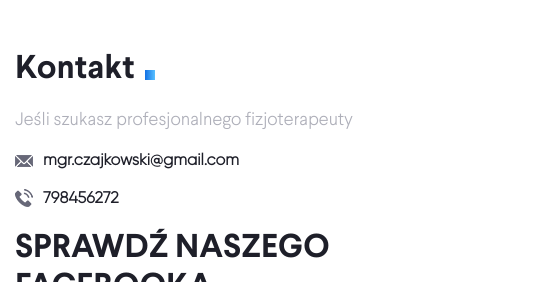
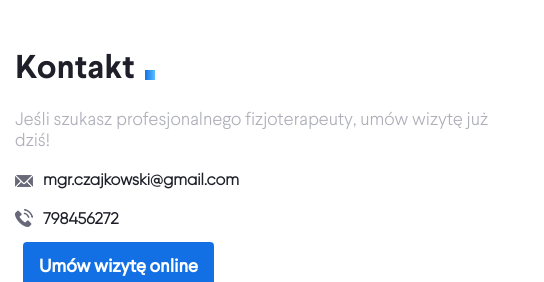
Before and after one commit to mchodyn/bodyBalance, a plain HTML site: page index.html in a window 1280 px wide. Shown: the part 3689-3971 px from the top of the page, 0-544 px from the left. Drawn offline with Linux system fonts and the light colour scheme; grey boxes are pictures that could not be loaded.

Commit message:
booking changes

```diff
--- a/css/style.css
+++ b/css/style.css
@@ -1045,7 +1045,7 @@ footer.fh5co-footer .social-links li a {
 
 .cta {
   color: white;
-  background-image: -webkit-linear-gradient(0deg, #1270e4 0%, #58c0ff 100%);
+  background: #1270e4;
   padding: 16px;
   font-size: 18px;
   font-weight: 600;
--- a/index.html
+++ b/index.html
@@ -88,7 +88,7 @@
                 <a class="nav-link" href="#contact">Kontakt</a>
               </li>
               <li class="nav-item">
-                <a class="nav-link" target="_blank" href="https://marcinczajkowskibodybalancekompleksowarehabilitacj.booksy.com/a/">Umów wizytę</a>
+                <a class="nav-link" href="#contact">Umów wizytę</a>
               </li>
 
             </ul>
@@ -556,7 +556,7 @@
         <div class="row">
           <div class="col-lg-5">
             <h2>Kontakt</h2>
-            <p class="light">Jeśli szukasz profesjonalnego fizjoterapeuty</p>
+            <p class="light">Jeśli szukasz profesjonalnego fizjoterapeuty, umów wizytę już dziś!</p>
             <p>
               <span class="email"
                 ><img src="images/email.png" alt="email icon" /></span
@@ -570,6 +570,11 @@
               ><a class="mail" href="tel:798456272
               "><b>798456272
               </b></a>
+            </p>
+            <p style="padding: 8px">
+              <a class='cta' target="_blank" href="https://marcinczajkowskibodybalancekompleksowarehabilitacj.booksy.com/a/">
+                Umów wizytę online
+              </a>
             </p>
             <h3>Sprawdź naszego facebooka</h3>
             <ul class="navbar-nav float-left social-links footer-social">
```
